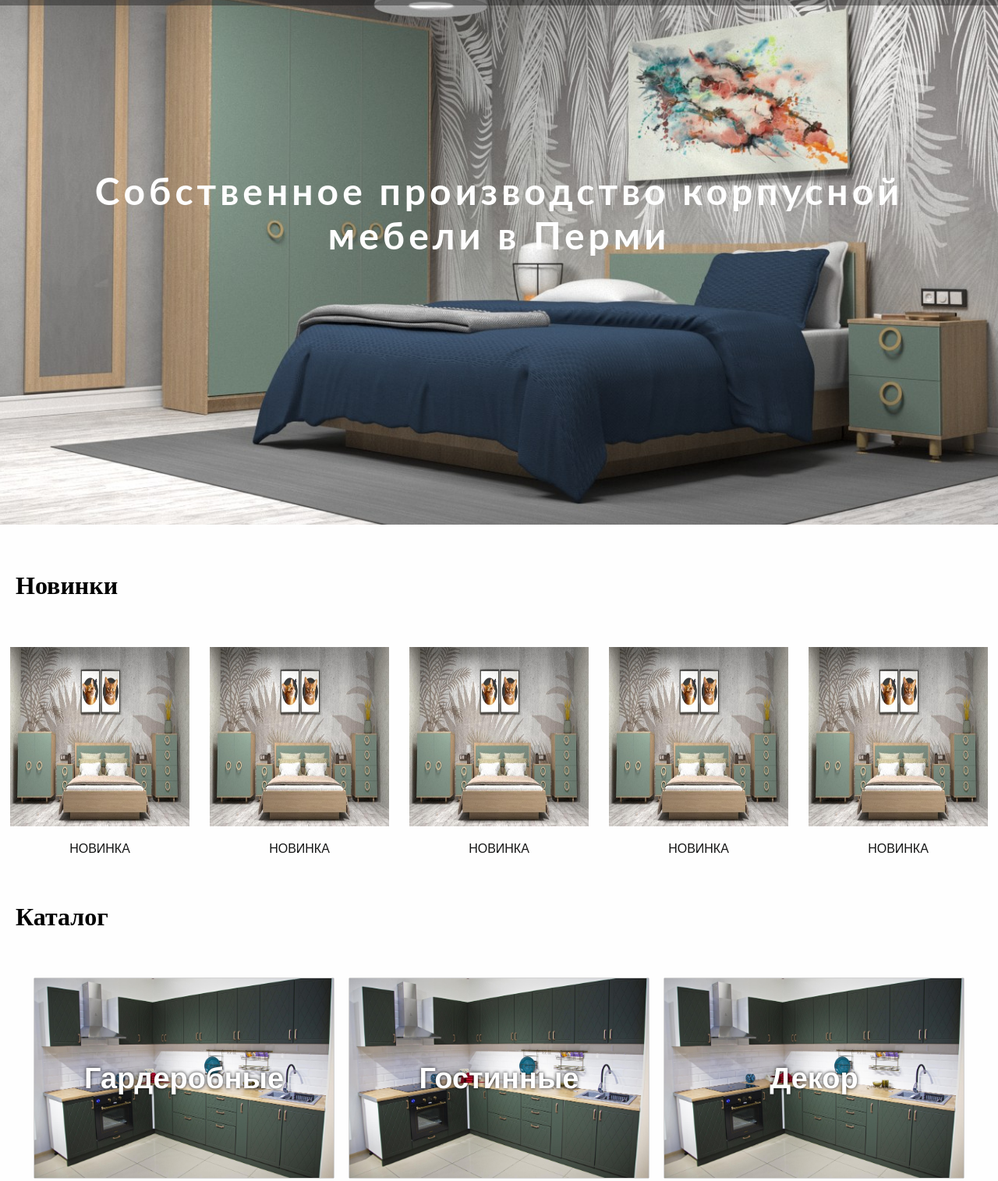
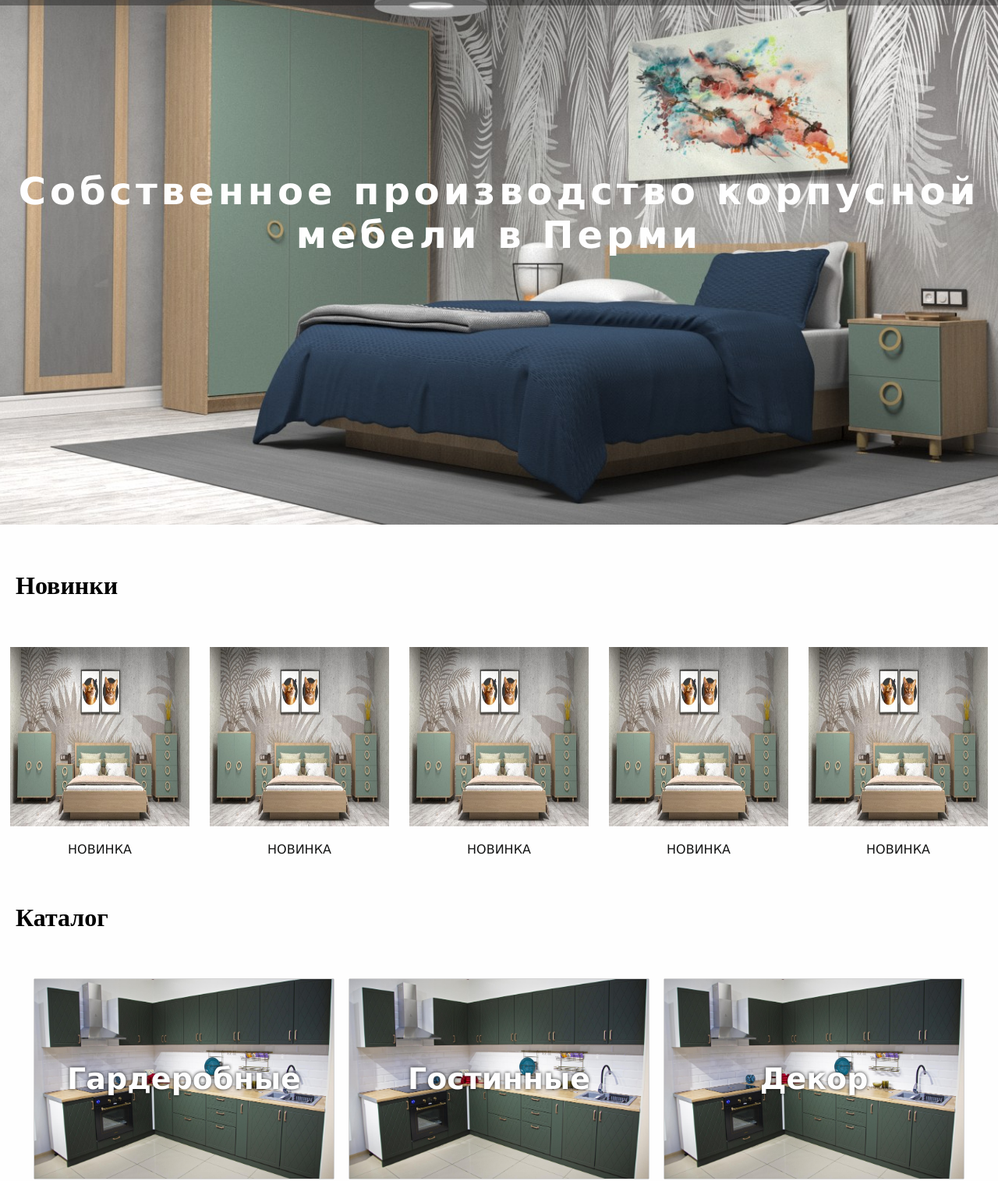
Before and after one commit to mihailig0revich/n0throw.github.io, a plain HTML site: page index.html in a window 1280 px wide. Shown: the part 127-1642 px from the top of the page at 78% size. Drawn offline with Linux system fonts and the light colour scheme.

Commit message:
Update font

```diff
--- a/css/master.css
+++ b/css/master.css
@@ -74,7 +74,7 @@
 }
 
 .card_gallery .card h2 {
-  font-family: Helvetica;
+  font-family: Verdana, Geneva, Tahoma, sans-serif;;
   color: #FEFEFE;
   font-size: 38px;
   text-shadow: 0 0 4px #141515;
@@ -123,7 +123,7 @@
 
 .news a p {
   text-align: center;
-  font-family: Montserrat, Arial, sans-serif;
+  font-family: Verdana, Geneva, Tahoma, sans-serif;
   margin: 16px 0 0 0;
 }
 
--- a/css/style_header.css
+++ b/css/style_header.css
@@ -17,7 +17,7 @@ body {
 
 header * {
     display: inline-block;
-    font-family: Montserrat, Arial, sans-serif;
+    font-family:  Verdana, Geneva, Tahoma, sans-serif;
 }
 
 .header {
--- a/css/style_main_image.css
+++ b/css/style_main_image.css
@@ -15,7 +15,7 @@
   font-size: 300%;
   color: #FEFEFE;
   text-align: center;
-  font-family: 'Lato';
+  font-family:  Verdana, Geneva, Tahoma, sans-serif;;
   letter-spacing: 5px;
 
 }
```
